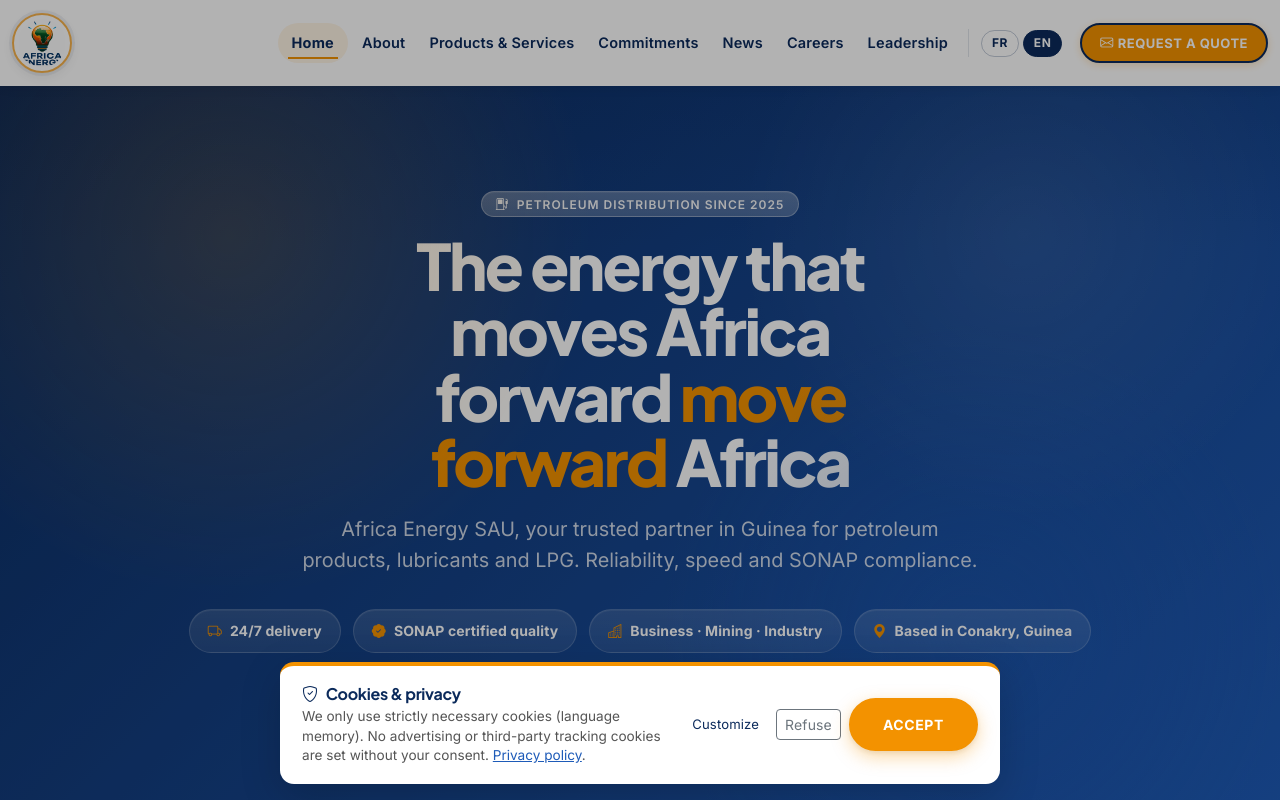
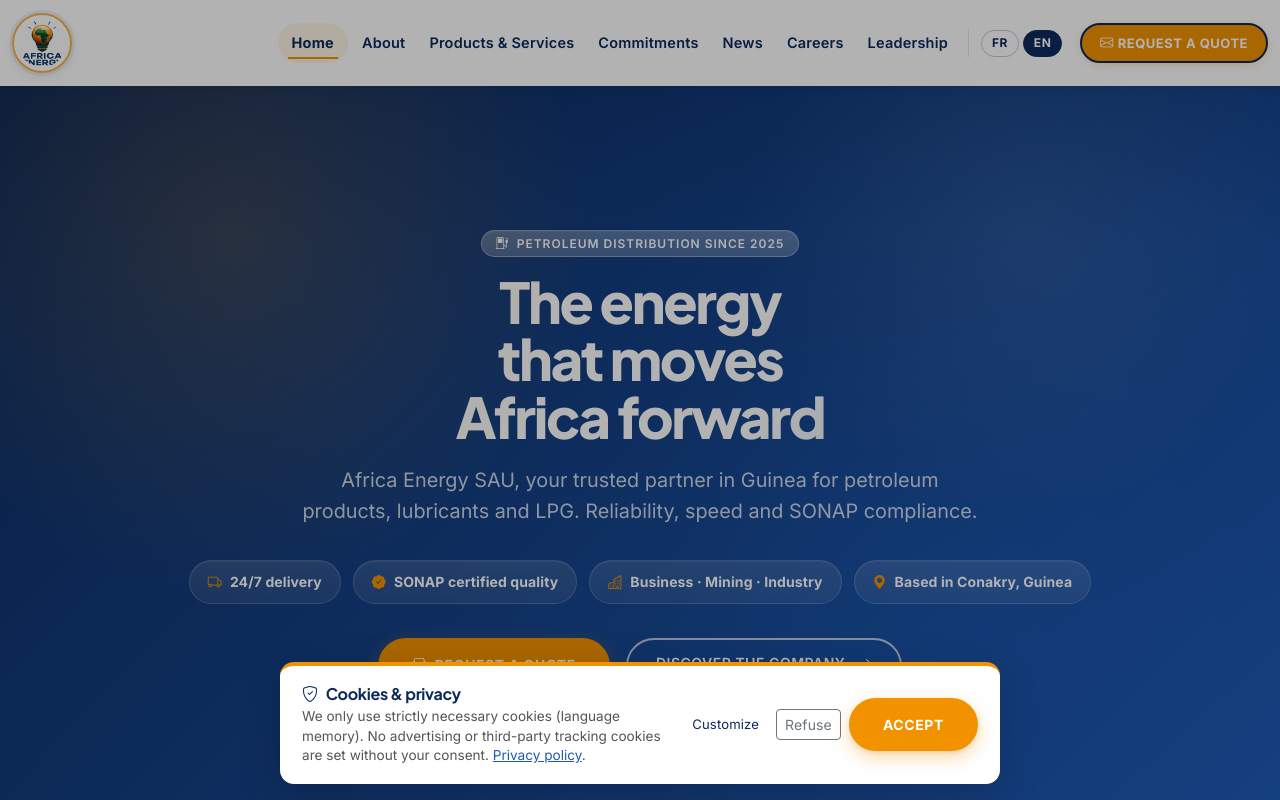
Before and after one commit to Elie224/Africa-Energy, a React (Vite) app in the folder frontend/: page / in a window 1280 px wide. Shown: the top 800 px of the page. Built offline with nearby package versions, Linux system fonts and the light colour scheme; no server answers.

Commit message:
Clean up home hero title rendering

```diff
--- a/frontend/src/pages/Home.jsx
+++ b/frontend/src/pages/Home.jsx
@@ -49,7 +49,7 @@
 )
 
 const Home = () => {
-  const { t } = useI18n()
+  const { t, lang } = useI18n()
   return (
     <>
       <Seo title={t('pages.home.seoTitle')} description={t('pages.home.seoDesc')} />
@@ -64,7 +64,9 @@
                 <i className='bi bi-fuel-pump me-2' aria-hidden='true'></i>{t('pages.home.heroBadge')}
               </span>
                 <h1>
-                  {t('pages.home.heroTitle')} <span className="highlight">{t('pages.home.heroHighlight')}</span> {t('pages.home.heroTail')}
+                  {lang === 'fr'
+                    ? <>{t('pages.home.heroTitle')} <span className="highlight">{t('pages.home.heroHighlight')}</span> {t('pages.home.heroTail')}</>
+                    : t('pages.home.heroTitle')}
                 </h1>
                 <p className='ae-hero__subtitle'>
                   {t('pages.home.heroSubtitle')}
--- a/frontend/src/styles/ux-upgrade.css
+++ b/frontend/src/styles/ux-upgrade.css
@@ -253,7 +253,7 @@
 .ae-hero-simple h1 {
   max-width: 12ch;
   margin: 0 auto 20px;
-  font-size: clamp(2.4rem, 5vw, 5rem);
+  font-size: clamp(2.2rem, 4.4vw, 4.4rem);
   font-weight: 900;
   line-height: 1.02;
   letter-spacing: -0.04em;
@@ -334,7 +334,7 @@
   .ae-hero-simple.ae-hero--inner { padding: 62px 0 50px; }
   .ae-hero-simple h1 {
     max-width: 11ch;
-    font-size: clamp(2rem, 10vw, 3rem);
+    font-size: clamp(1.9rem, 8.8vw, 2.7rem);
   }
   .ae-hero-simple .ae-hero__subtitle {
     font-size: 1rem;
```
